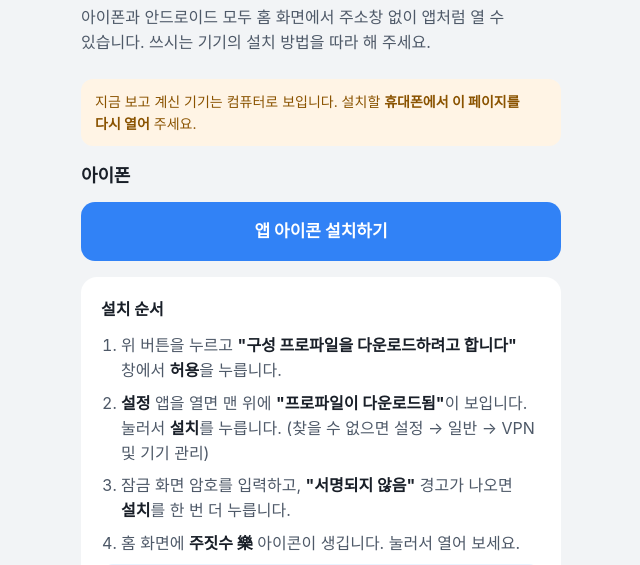
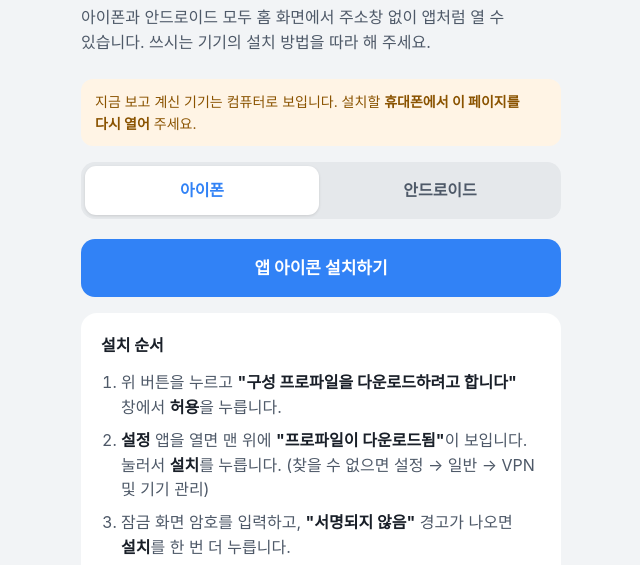
Before and after one commit to kyeongha2857-code/bjj-videos-static, a plain HTML site: page install.html in a window 1280 px wide. Shown: the part 189-754 px from the top of the page, without its empty margins (319-959 px from the left). Drawn offline with Linux system fonts and the light colour scheme; no server answers; a web font is replaced by a local one.

Commit message:
설치 페이지를 아이폰/안드로이드 탭으로 분리
Co-Authored-By: Claude Sonnet 5.5 <noreply@anthropic.com>
Claude-Session: https://claude.ai/code/session_01B8jrMFXGbw33Zi6C5ZVKQa

```diff
--- a/install.html
+++ b/install.html
@@ -28,8 +28,10 @@
   .note { background:var(--accent-soft); border-radius:12px; padding:12px 14px; color:var(--ink-2); font-size:14px; margin-top:16px; }
   .warn { display:none; background:#fff4e5; color:#8a5300; border-radius:12px; padding:12px 14px; font-size:14px; margin-bottom:16px; }
   .small { color:var(--muted); font-size:13px; margin-top:20px; }
-  #platforms { display:flex; flex-direction:column; gap:32px; }
-  h2.plat { font-size:18px; margin:0 0 12px; letter-spacing:-0.01em; }
+  .tabs { display:flex; gap:4px; background:var(--line); border-radius:14px; padding:4px; margin:0 0 20px; }
+  .tab { flex:1; border:0; background:transparent; color:var(--ink-2); font:inherit; font-weight:700; font-size:16px; padding:12px; border-radius:11px; cursor:pointer; }
+  .tab[aria-selected="true"] { background:var(--surface); color:var(--accent); box-shadow:0 1px 3px rgba(0,0,0,.12); }
+  section[hidden] { display:none; }
   a.text { color:var(--accent); }
 </style>
 </head>
@@ -42,9 +44,12 @@
   <div class="warn" id="warn-kakao">카카오톡 같은 앱 안에서 열린 화면에서는 설치되지 않을 수 있습니다. 메뉴에서 <b>Safari로 열기</b>(아이폰) 또는 <b>다른 브라우저로 열기</b>(안드로이드)를 눌러 주세요.</div>
   <div class="warn" id="warn-desktop">지금 보고 계신 기기는 컴퓨터로 보입니다. 설치할 <b>휴대폰에서 이 페이지를 다시 열어</b> 주세요.</div>
 
+  <div class="tabs" role="tablist">
+    <button class="tab" role="tab" id="tab-ios" data-t="ios" aria-selected="true">아이폰</button>
+    <button class="tab" role="tab" id="tab-android" data-t="android" aria-selected="false">안드로이드</button>
+  </div>
   <div id="platforms">
   <section id="ios">
-  <h2 class="plat">아이폰</h2>
 
   <a class="btn" id="install-btn" href="install/jiujitsu.mobileconfig">앱 아이콘 설치하기</a>
 
@@ -61,8 +66,7 @@
   </div>
   </section>
 
-  <section id="android">
-    <h2 class="plat">안드로이드</h2>
+  <section id="android" hidden>
     <a class="btn" id="apk-btn" href="https://github.com/kyeongha2857-code/bjj-videos-static/releases/download/android-latest/jiujitsu.apk">앱 다운로드 (APK)</a>
     <div class="card">
       <h2>설치 순서</h2>
@@ -86,7 +90,14 @@
   var ios = /iPhone|iPad|iPod/.test(ua) || (/Macintosh/.test(ua) && navigator.maxTouchPoints > 1);
   var android = /Android/i.test(ua);
   if (!ios && !android) document.getElementById('warn-desktop').style.display = 'block';
-  if (android) document.getElementById('android').style.order = -1;
+  function show(t) {
+    ['ios', 'android'].forEach(function (k) {
+      document.getElementById(k).hidden = (k !== t);
+      document.getElementById('tab-' + k).setAttribute('aria-selected', k === t ? 'true' : 'false');
+    });
+  }
+  document.querySelectorAll('.tab').forEach(function (b) { b.addEventListener('click', function () { show(b.getAttribute('data-t')); }); });
+  show(android ? 'android' : 'ios');
   // GitHub Pages는 .mobileconfig 파일 형식을 지정하지 못하므로, 아이폰이 프로파일로 인식하도록 형식을 붙여서 연다.
   var btn = document.getElementById('install-btn');
   btn.addEventListener('click', function (e) {
```
